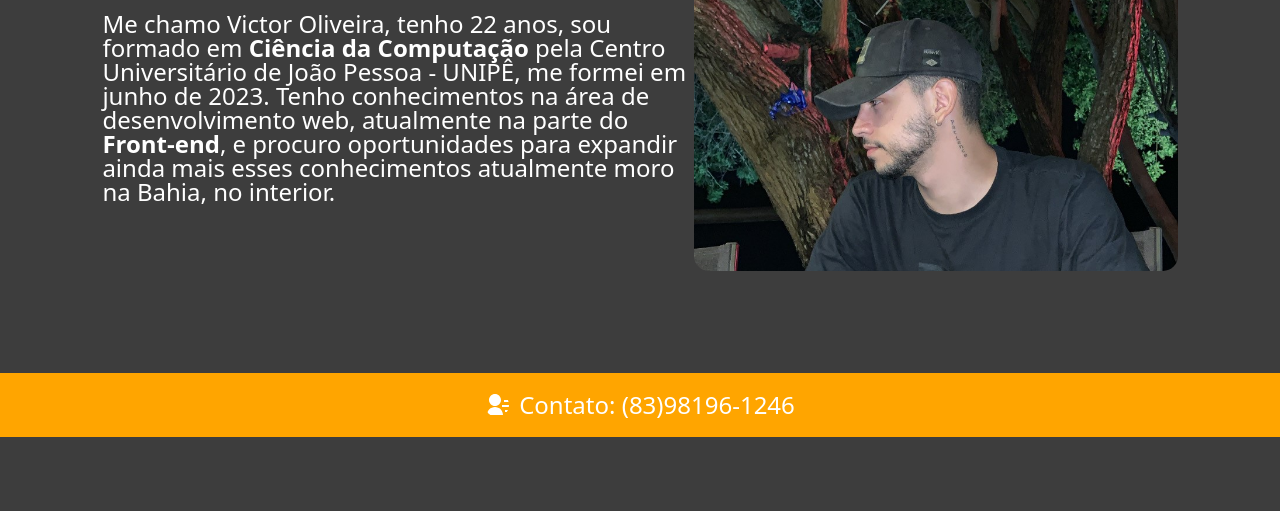
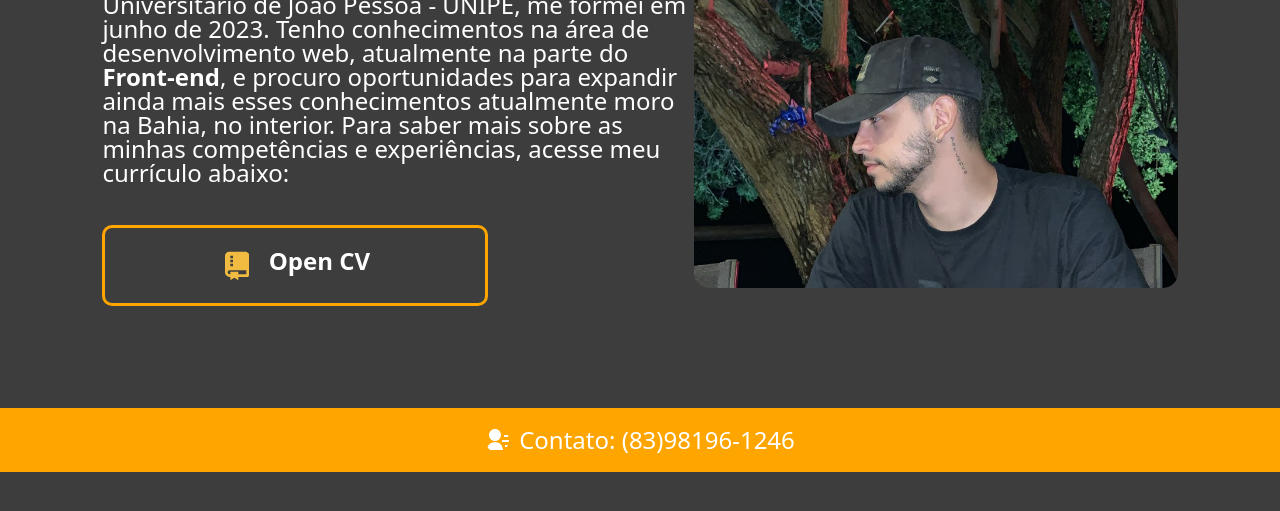
Before and after one commit to VictorROliveira-Dev/my_cv_oficial, a plain HTML site: page about.html in a window 1280 px wide. Shown: the part 281-792 px from the top of the page. Drawn offline with Linux system fonts and the light colour scheme.

Commit message:
Adding cv

```diff
--- a/about.html
+++ b/about.html
@@ -26,8 +26,13 @@
             <p class="titulo_descricao">Me chamo Victor Oliveira, tenho 22 anos, sou formado em <strong>Ciência da Computação</strong>
                 pela Centro Universitário de João Pessoa - UNIPÊ, me formei em junho de 2023. Tenho conhecimentos
                 na área de desenvolvimento web, atualmente na parte do <strong>Front-end</strong>, e procuro oportunidades para expandir ainda mais esses conhecimentos
-                atualmente moro na Bahia, no interior.
+                atualmente moro na Bahia, no interior. Para saber mais sobre as minhas competências e experiências, acesse meu currículo abaixo:
             </p>
+
+            <a class="button_links" href="cv-VictorAlef.pdf" target="_blank">
+                <img class="icon_class" src="img/cv_icon.svg" alt="Ícone cv">
+                Open CV
+            </a>
         </scetion>
         <img src="img/foto_cv.JPG" alt="foto do dev">
     </main>
```
Also changed, not shown: img/cv_icon.svg (added), 1 other file.
